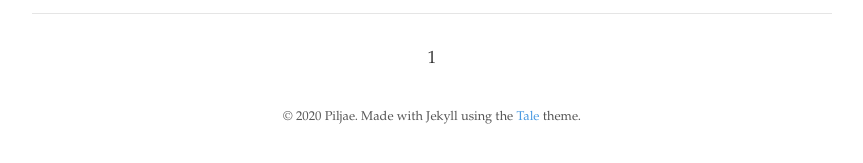
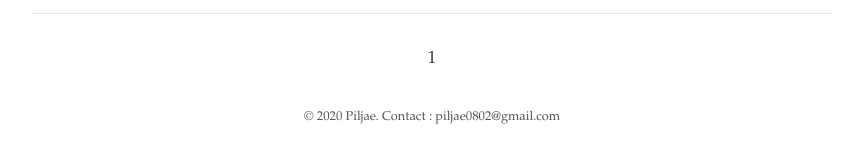
Before and after one commit to piljae0802/piljae0802.github.io, a Jekyll site: the page built from index.html, in a window 1280 px wide. Shown: the part 274-437 px from the top of the page, without its empty margins (208-1071 px from the left). Built offline with Jekyll 4.4.1, drawn with Linux system fonts in a browser that asks for light colours; the list of posts is cut into pages by our own code.

Commit message:
config change

```diff
--- a/_includes/footer.html
+++ b/_includes/footer.html
@@ -1,5 +1,5 @@
 <footer>
   <span>
-    &copy; <time datetime="{{ site.time }}">{{ site.time | date: '%Y' }}</time> {{ site.author.name }}. Made with Jekyll using the <a href="https://github.com/chesterhow/tale/">Tale</a> theme.
+    &copy; <time datetime="{{ site.time }}">{{ site.time | date: '%Y' }}</time> {{ site.author.name }}. Contact : piljae0802@gmail.com
   </span>
 </footer>
```
